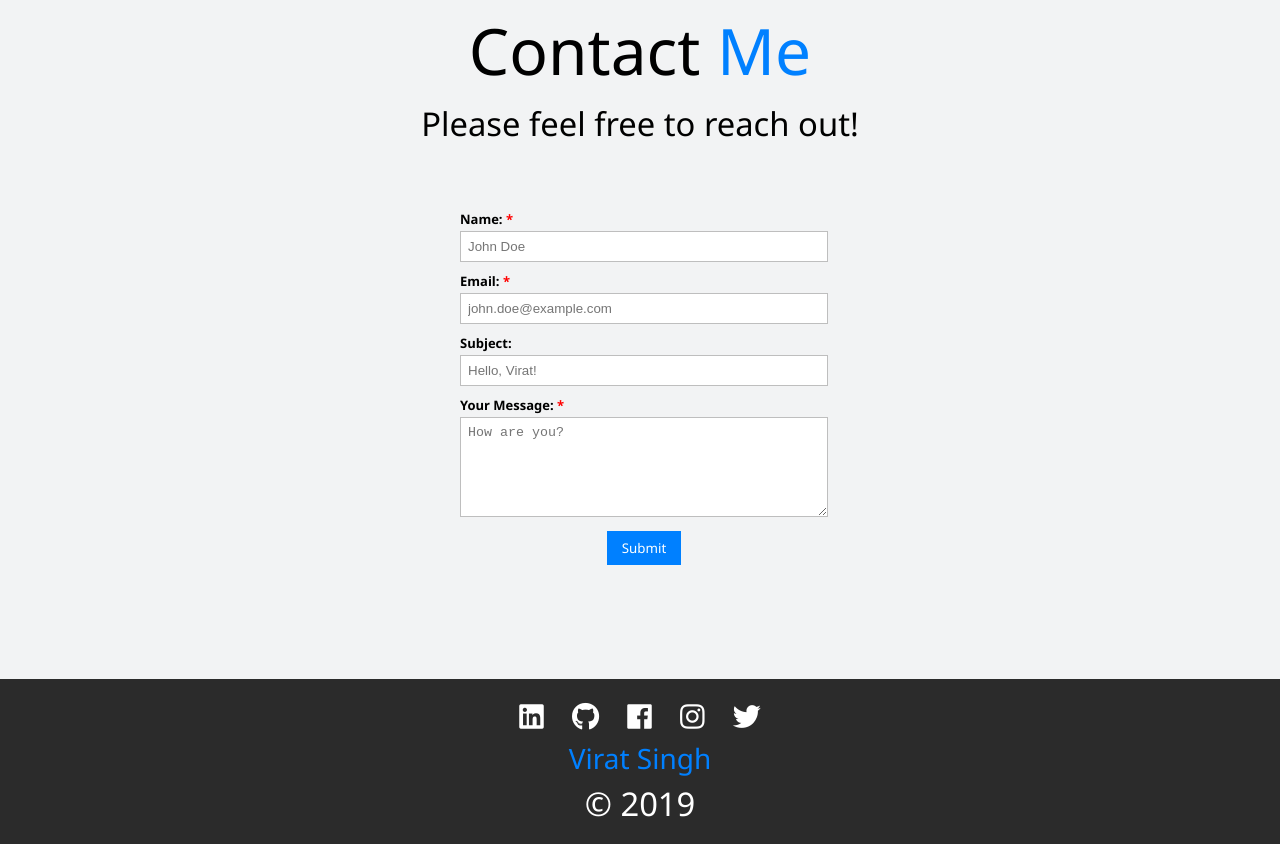
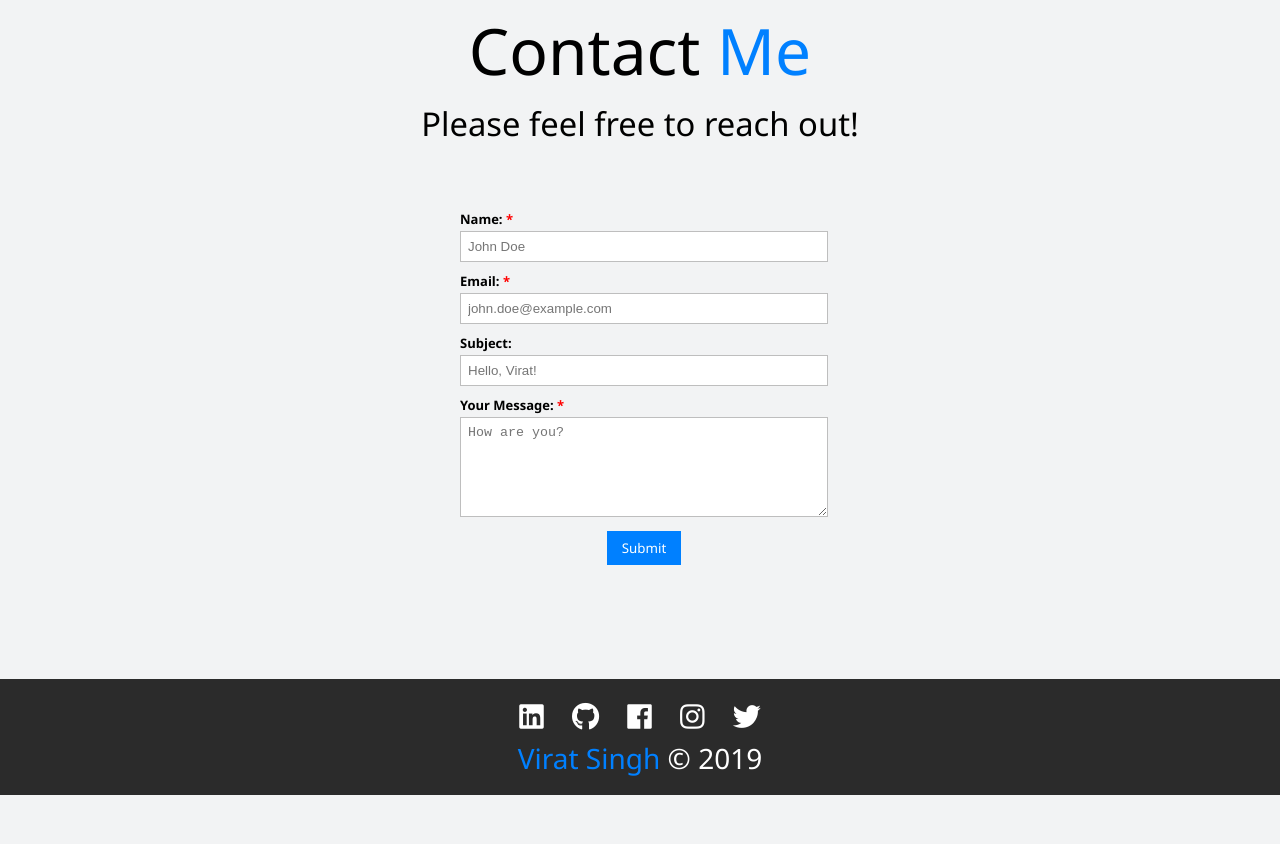
Before and after one commit to vmamata/svirat.github.io, a website: page index.html in a window 1280 px wide. Shown: the part 4751-5595 px from the top of the page. After the commit the page ends 5546 px from the top, so only its background shows below. Drawn offline with nearby package versions, Linux system fonts and the light colour scheme.

Commit message:
Changed copyright size

```diff
--- a/index.html
+++ b/index.html
@@ -367,7 +367,7 @@
           <i class="fab fa-twitter fa-1x"></i>
         </a>
     </div>
-    <span class="text-blue sm-heading">Virat Singh</span> <h3> © 2019 </h3>
+    <span class="text-blue sm-heading">Virat Singh</span> <span class="sm-heading">© 2019 </span>
 </footer>
 
 <script src="js/main.js"></script>
```
